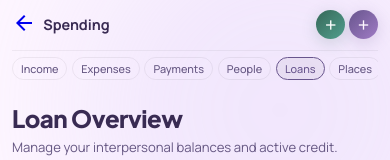
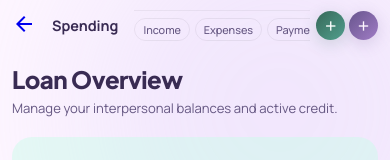
Before and after one commit to NinePe/personal-app, an Angular app in the folder frontend/: page /loans in a window 390 px wide. Shown: the top 160 px of the page. Built offline with nearby package versions, Linux system fonts and the light colour scheme; no server answers.

Commit message:
fix(mobile): restore scrollable nav menu and restrict grid columns with min-width 0

```diff
--- a/frontend/src/app/styles/_responsive-nav.scss
+++ b/frontend/src/app/styles/_responsive-nav.scss
@@ -12,20 +12,13 @@
     padding: .75rem 1.25rem !important;
   }
   .nav-left {
-    display: contents !important;
+    display: flex !important;
+    align-items: center !important;
+    gap: 1rem !important;
+    flex: 1 !important;
+    min-width: 0 !important;
   }
-  .nav-back {
-    margin-right: -0.2rem !important;
-  }
-  .nav-brand {
-    font-size: 1rem !important;
-    flex-shrink: 0 !important;
-    margin-right: auto !important; /* Pushes nav-right to the opposite edge */
-  }
-  .nav-right {
-    flex-shrink: 0 !important;
-    gap: .5rem !important;
-  }
+  .nav-brand { font-size: 1rem !important; flex-shrink: 0 !important; }
   .nav-links {
     order: 3 !important;
     width: 100% !important;
@@ -36,7 +29,6 @@
     gap: .5rem !important;
     padding-top: .5rem !important;
     border-top: 1px solid rgba(0,0,0,.05) !important;
-    margin-top: 0.25rem !important;
     &::-webkit-scrollbar { display: none; }
   }
   .nav-link {
@@ -52,6 +44,7 @@
     border-color: currentColor !important;
     background: rgba(0,0,0,.04) !important;
   }
+  .nav-right { flex-shrink: 0 !important; gap: .5rem !important; }
   .nav-icon { display: none !important; }
 
   // Show action buttons always (no hover on touch devices)
```
Also changed, not shown: frontend/src/styles.scss (+8 -17 lines).
